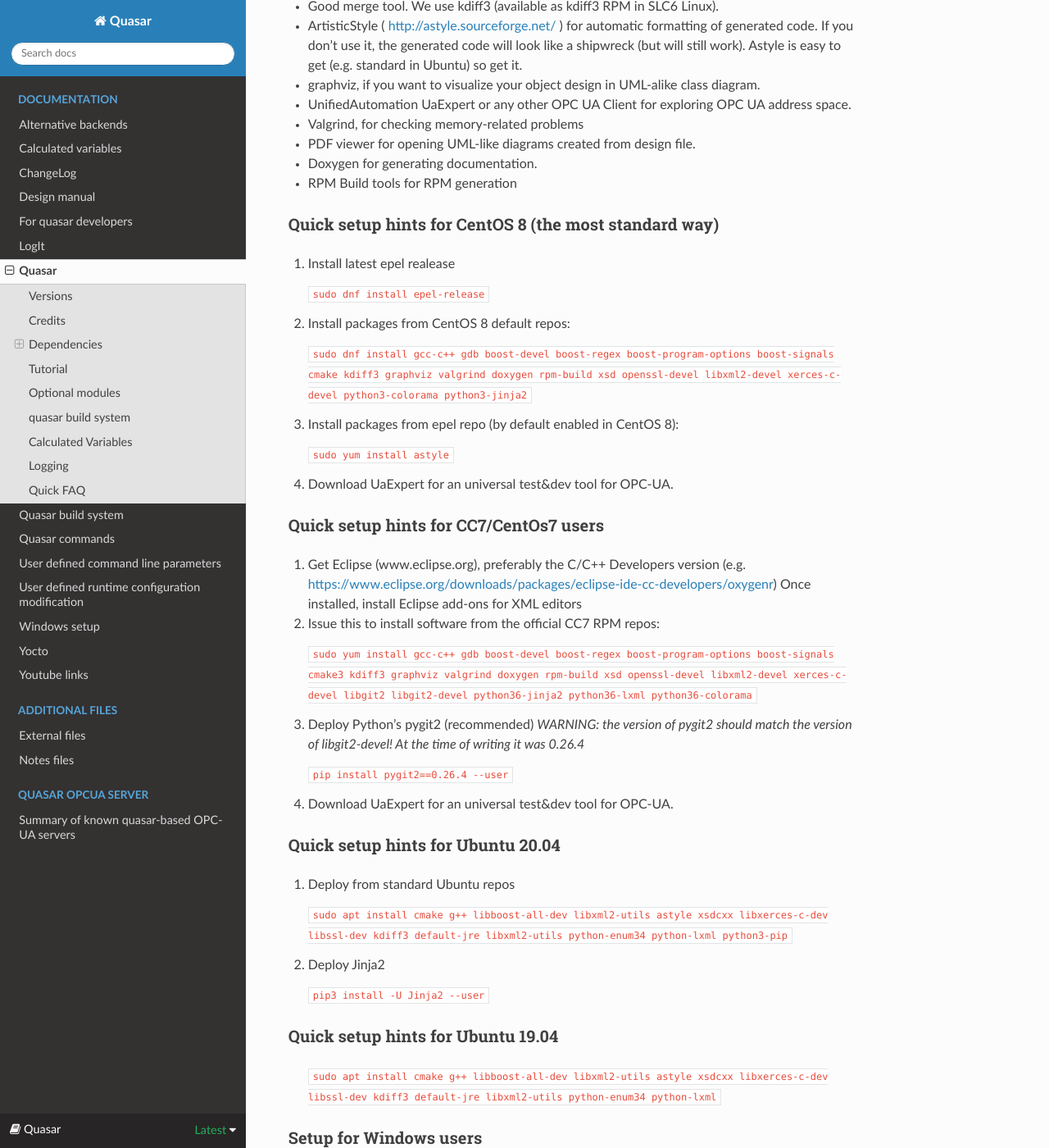
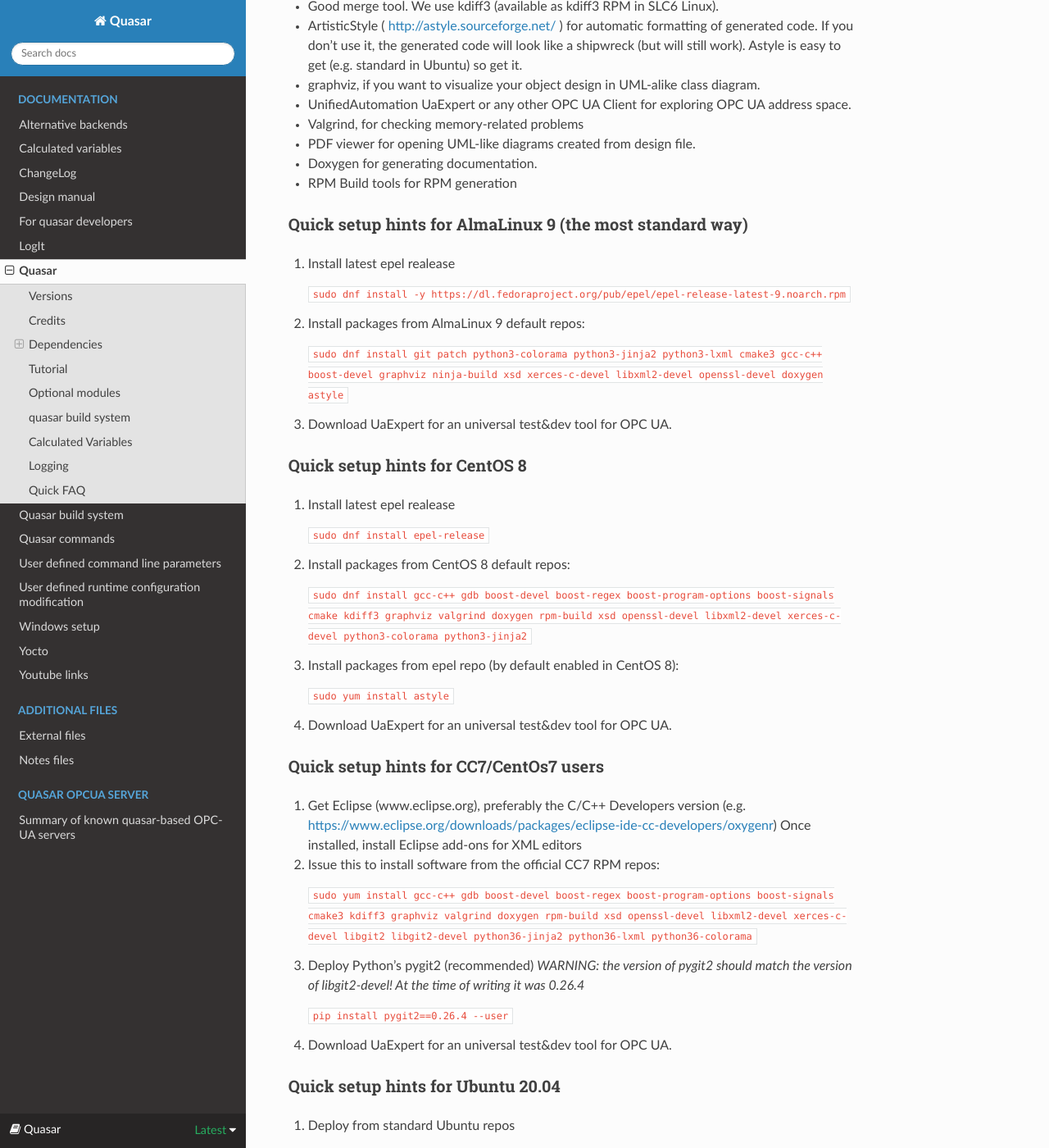
Before and after one commit to quasar-team/quasar, a Sphinx documentation site: the page built from Documentation/source/quasar.rst, in a window 1280 px wide and 1400 px high, scrolled down 2268 px. Shown: the whole window at 82% size. Built offline with Sphinx 7.4.7 and the Read the Docs theme 2.0.0, drawn with Linux system fonts in a browser that asks for light colours; some of the changed text lies outside the part shown.

Commit message:
OPCUA-3050 Update quasar.rst document to include setup hints for AlmaLinux 9

```diff
--- a/Documentation/source/quasar.rst
+++ b/Documentation/source/quasar.rst
@@ -117,7 +117,22 @@
 -  Doxygen for generating documentation.
 -  RPM Build tools for RPM generation
 
-Quick setup hints for CentOS 8 (the most standard way)
+Quick setup hints for AlmaLinux 9 (the most standard way)
+~~~~~~~~~~~~~~~~~~~~~~~~~~~~~~~~~~~~~~~~~~~~~~~~~~~~~~
+
+#. Install latest epel realease
+
+   ``sudo dnf install -y https://dl.fedoraproject.org/pub/epel/epel-release-latest-9.noarch.rpm``
+
+#. Install packages from AlmaLinux 9 default repos:
+
+   ``sudo dnf install git patch python3-colorama python3-jinja2
+   python3-lxml cmake3 gcc-c++ boost-devel graphviz ninja-build
+   xsd xerces-c-devel libxml2-devel openssl-devel doxygen astyle``
+
+#. Download UaExpert for an universal test&dev tool for OPC UA.
+
+Quick setup hints for CentOS 8
 ~~~~~~~~~~~~~~~~~~~~~~~~~~~~~~~~~~~~~~~~~~~~~~~~~~~~~~
 
 #. Install latest epel realease
@@ -135,7 +150,7 @@
 
    ``sudo yum install astyle``
 
-#. Download UaExpert for an universal test&dev tool for OPC-UA.
+#. Download UaExpert for an universal test&dev tool for OPC UA.
 
 Quick setup hints for CC7/CentOs7 users
 ~~~~~~~~~~~~~~~~~~~~~~~~~~~~~~~~~~~~~~~
@@ -158,7 +173,7 @@
 
    ``pip install pygit2==0.26.4 --user``
 
-#. Download UaExpert for an universal test&dev tool for OPC-UA.
+#. Download UaExpert for an universal test&dev tool for OPC UA.
 
 Quick setup hints for Ubuntu 20.04
 ~~~~~~~~~~~~~~~~~~~~~~~~~~~~~~~~~~
@@ -266,7 +281,7 @@
    If you can't figure the issue on your own, try contacting
    quasar-developers@cern.ch
 
-#. quasar (itself) misbehaves (not to confuse with quasar-made OPC-UA
+#. quasar (itself) misbehaves (not to confuse with quasar-made OPC UA
    components). What can I do?
 
    #. You can increase verbosity of quasar tooling itself. This might
```
